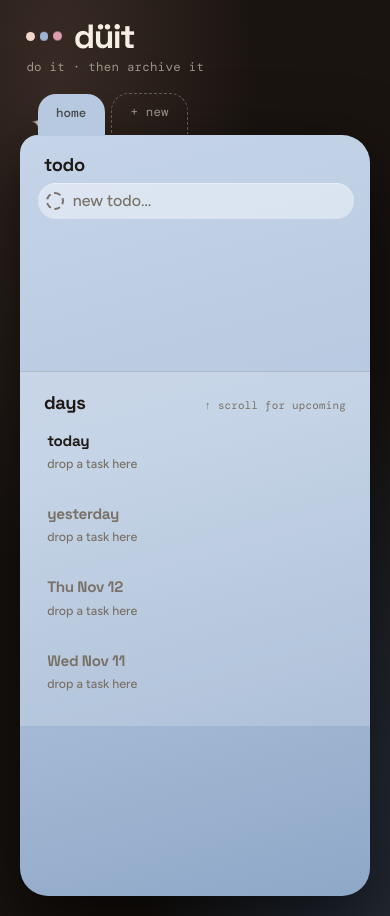
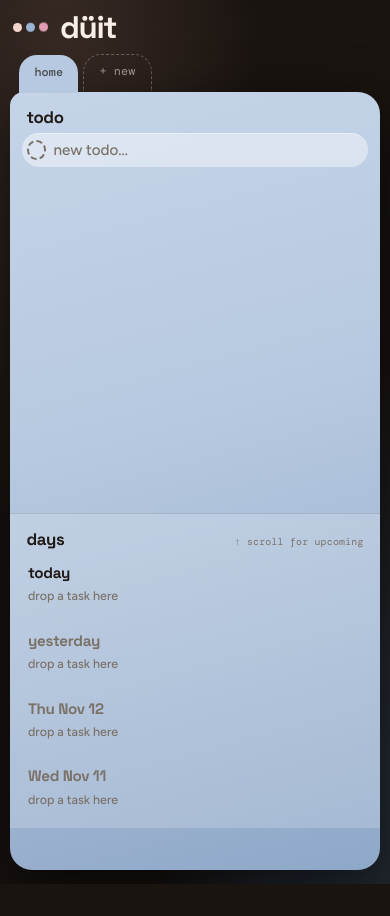
Before and after one commit to enakrdzalic/duit, a React (Vite) app: page / in a window 390 px wide. After the commit the page ends 884 px from the top, so only its background shows below. Built offline with nearby package versions, Linux system fonts and the light colour scheme; a web font is replaced by a local one.

Commit message:
Improve mobile layout with scrolling tabs and stacked panes
Co-authored-by: Cursor <cursoragent@cursor.com>

```diff
--- a/index.html
+++ b/index.html
@@ -3,7 +3,10 @@
   <head>
     <meta charset="UTF-8" />
     <link rel="icon" type="image/svg+xml" href="/favicon.svg" />
-    <meta name="viewport" content="width=device-width, initial-scale=1.0" />
+    <meta
+      name="viewport"
+      content="width=device-width, initial-scale=1.0, viewport-fit=cover"
+    />
     <link rel="preconnect" href="https://fonts.googleapis.com" />
     <link rel="preconnect" href="https://fonts.gstatic.com" crossorigin />
     <link
--- a/src/components/CategoryBar.tsx
+++ b/src/components/CategoryBar.tsx
@@ -1,4 +1,5 @@
 import {
+  useEffect,
   useRef,
   useState,
   type DragEvent,
@@ -21,6 +22,21 @@ export function CategoryBar() {
   const [dragOverId, setDragOverId] = useState<string | null>(null)
   const draggingId = useRef<string | null>(null)
   const didDrag = useRef(false)
+  const tabsRef = useRef<HTMLElement>(null)
+
+  // Keep the active category tab visible when the strip scrolls on mobile.
+  useEffect(() => {
+    const root = tabsRef.current
+    if (!root) return
+    const active = root.querySelector('.folder-tab.is-active')
+    if (active instanceof HTMLElement) {
+      active.scrollIntoView({
+        inline: 'nearest',
+        block: 'nearest',
+        behavior: 'smooth',
+      })
+    }
+  }, [categoryId, editingId])
 
   const submit = (e: FormEvent) => {
     e.preventDefault()
@@ -107,7 +123,7 @@ export function CategoryBar() {
   }
 
   return (
-    <nav className="folder-tabs" aria-label="Categories">
+    <nav ref={tabsRef} className="folder-tabs" aria-label="Categories">
       <Link
         to="/"
         className={`folder-tab folder-tab--home${!categoryId ? ' is-active' : ''}`}
--- a/src/index.css
+++ b/src/index.css
@@ -290,24 +290,6 @@ a {
   height: min(780px, calc(100vh - 8rem));
   min-height: 0;
   overflow: hidden;
-}
-
-@media (max-width: 760px) {
-  .app-main {
-    grid-template-columns: 1fr;
-  }
-
-  .days-panel {
-    border-left: none !important;
-    border-top: 1px solid var(--rule);
-    max-height: 42vh;
-  }
-
-  .brand-bar {
-    flex-direction: column;
-    align-items: flex-start;
-    gap: 0.35rem;
-  }
 }
 
 /* —— panes —— */
@@ -1173,3 +1155,174 @@ a {
     transition: none;
   }
 }
+
+/* —— mobile —— */
+@media (max-width: 760px) {
+  .app-shell {
+    min-height: 100dvh;
+    justify-content: flex-start;
+    padding: max(0.75rem, env(safe-area-inset-top))
+      max(0.65rem, env(safe-area-inset-right))
+      max(0.85rem, env(safe-area-inset-bottom))
+      max(0.65rem, env(safe-area-inset-left));
+    gap: 0.65rem;
+    overflow-x: hidden;
+    overflow-y: auto;
+  }
+
+  .sparkle {
+    display: none;
+  }
+
+  .brand-bar {
+    flex-direction: column;
+    align-items: flex-start;
+    gap: 0.2rem;
+    padding: 0 0.15rem;
+  }
+
+  .brand h1 {
+    font-size: clamp(1.75rem, 8vw, 2.2rem);
+  }
+
+  .brand-bar__tag {
+    font-size: 0.7rem;
+  }
+
+  .folder {
+    filter: drop-shadow(0 14px 28px rgba(0, 0, 0, 0.35));
+  }
+
+  /* One-row scrolling tabs */
+  .folder-tabs {
+    flex-wrap: nowrap;
+    overflow-x: auto;
+    overflow-y: hidden;
+    -webkit-overflow-scrolling: touch;
+    scrollbar-width: none;
+    gap: 0.3rem;
+    padding: 0 0.55rem;
+    overscroll-behavior-x: contain;
+  }
+
+  .folder-tabs::-webkit-scrollbar {
+    display: none;
+  }
+
+  .folder-tab {
+    flex: 0 0 auto;
+    padding: 0.55rem 0.95rem 0.75rem;
+    font-size: 0.74rem;
+    max-width: 8.5rem;
+  }
+
+  .folder-tab.is-active {
+    padding-bottom: 0.85rem;
+  }
+
+  .folder__body {
+    border-radius: 22px;
+    border-top-left-radius: 14px;
+  }
+
+  .app-main {
+    grid-template-columns: 1fr;
+    grid-template-rows: minmax(0, 1.15fr) minmax(0, 0.95fr);
+    height: min(860px, calc(100dvh - 7.25rem));
+    min-height: 28rem;
+  }
+
+  .todo-column,
+  .days-panel {
+    height: 100%;
+    min-height: 0;
+  }
+
+  .days-panel {
+    border-left: none !important;
+    border-top: 1px solid var(--rule);
+    max-height: none;
+  }
+
+  .pane-header {
+    padding: 0.85rem 1rem 0.3rem;
+  }
+
+  .pane-header h2 {
+    font-size: 1.05rem;
+  }
+
+  .pane-header--days {
+    gap: 0.4rem;
+  }
+
+  .days-panel__hint {
+    font-size: 0.62rem;
+  }
+
+  .todo-block {
+    padding: 0 0.75rem 1rem 0.75rem;
+  }
+
+  .days-panel__scroll {
+    padding: 0 0.75rem 1rem;
+  }
+
+  .task-row {
+    padding: 0.2rem 0.3rem 0.2rem 0.2rem;
+    column-gap: 0.4rem;
+  }
+
+  .task-row__check,
+  .day-item__check {
+    width: 1.2rem;
+    height: 1.2rem;
+  }
+
+  .task-row__input {
+    font-size: 0.95rem;
+  }
+
+  .task-row--new {
+    margin-bottom: 0.35rem;
+  }
+
+  .sticky-note {
+    left: 0.35rem;
+    right: 0.35rem;
+    width: auto;
+    max-width: none;
+    transform: none;
+    min-height: 148px;
+  }
+
+  .folder-footer {
+    padding: 0.55rem 0.85rem 0.85rem;
+    min-height: 2.6rem;
+  }
+
+  .day-group {
+    padding: 0.5rem 0.35rem 0.55rem;
+  }
+}
+
+@media (max-width: 420px) {
+  .app-main {
+    height: calc(100dvh - 6.75rem);
+    min-height: 24rem;
+    grid-template-rows: minmax(0, 1.2fr) minmax(0, 0.9fr);
+  }
+
+  .brand-bar__tag {
+    display: none;
+  }
+
+  .color-dots {
+    gap: 0.28rem;
+  }
+
+  .color-dot {
+    width: 0.95rem;
+    height: 0.95rem;
+  }
+}
```
